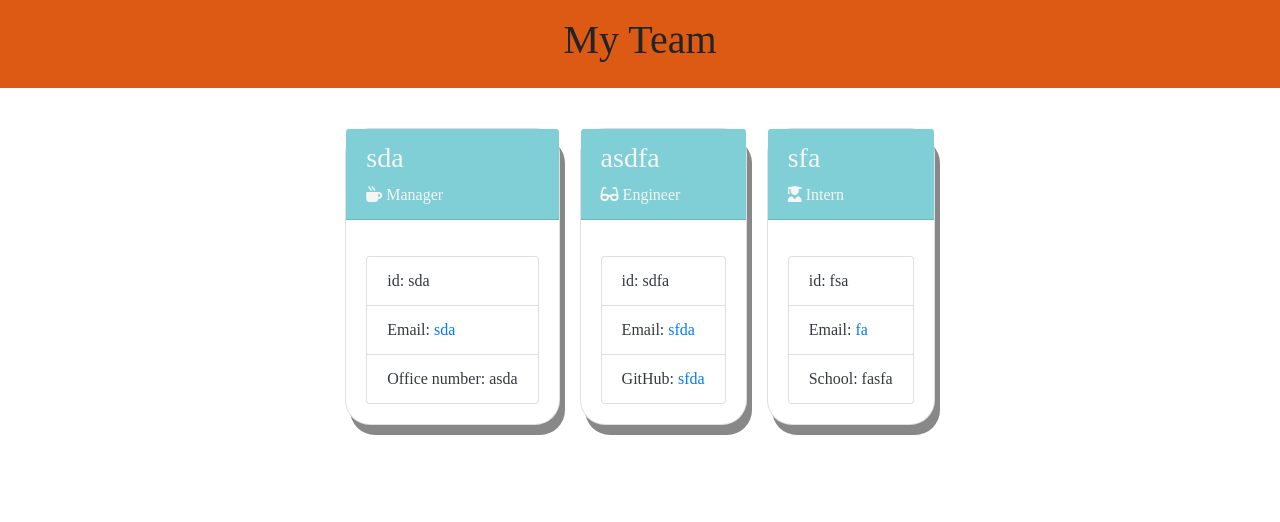
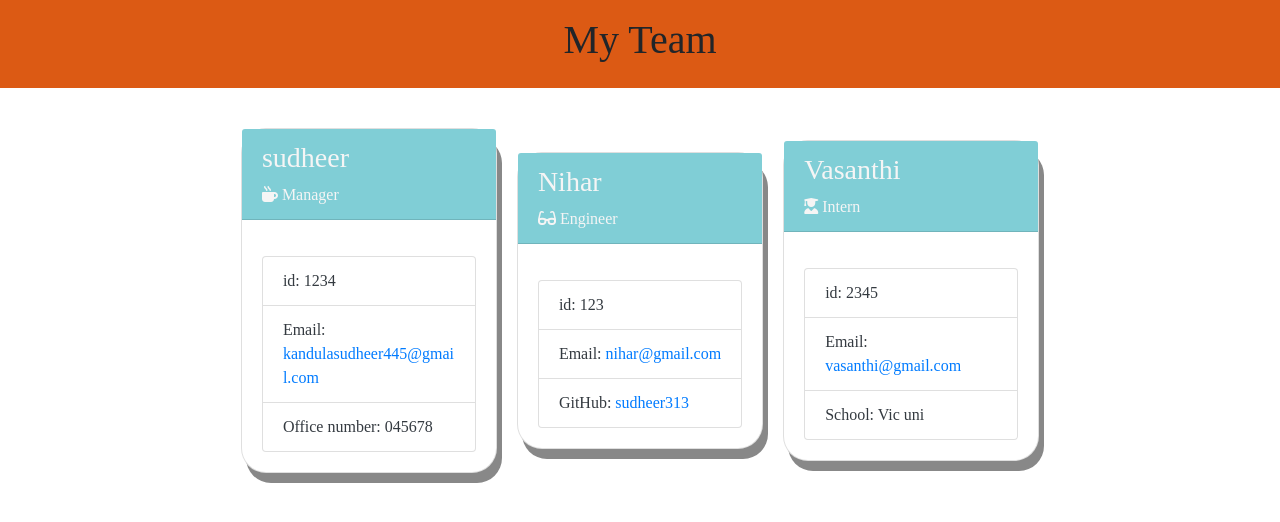
Before and after one commit to sudheer313/10-team-profile-generator, a website: page index.html in a window 1280 px wide. Drawn offline with nearby package versions, Linux system fonts and the light colour scheme.

Commit message:
update readme and js

```diff
--- a/index.html
+++ b/index.html
@@ -19,43 +19,43 @@
                   </span>
               </nav>
             <div class ="card-container">
-               <div class="card mb-3" style="max-width: 19rem;">
-            <div class="card-header"><h3>sda</h3><i class="fa-solid fa-mug-hot"></i> Manager
+               <div class="card mb-3" style="max-width: 16rem;">
+            <div class="card-header"><h3>sudheer</h3><i class="fa-solid fa-mug-hot"></i> Manager
             </div>
             <div class="card-body text-dark">
               <h5 class="card-title"></h5>
               <p class="card-text"></p>
               <ul class="list-group">
-                <li class="list-group-item">id: sda</li>
-                <li class="list-group-item">Email: <a href = "mailto:sda">sda</a></li>
-                <li class="list-group-item">Office number: asda</li>
+                <li class="list-group-item">id: 1234</li>
+                <li class="list-group-item">Email: <a href = "mailto:kandulasudheer445@gmail.com">kandulasudheer445@gmail.com</a></li>
+                <li class="list-group-item">Office number: 045678</li>
               </ul>
             </div>
          </div>
 
 
-        <div class="card mb-3" style="max-width: 18rem;">
-            <div class="card-header"><h3>asdfa</h3><i class="fa-solid fa-glasses"></i> Engineer</div>
+        <div class="card mb-3" style="max-width: 16rem;">
+            <div class="card-header"><h3>Nihar</h3><i class="fa-solid fa-glasses"></i> Engineer</div>
             <div class="card-body text-dark">
               <h5 class="card-title"></h5>
               <p class="card-text"></p>
               <ul class="list-group">
-                <li class="list-group-item">id: sdfa</li>
-                <li class="list-group-item">Email: <a href = "mailto:sfda">sfda</a></li>
-                <li class="list-group-item">GitHub: <a href = "https://github.com/sfda">sfda</a></li>
+                <li class="list-group-item">id: 123</li>
+                <li class="list-group-item">Email: <a href = "mailto:nihar@gmail.com">nihar@gmail.com</a></li>
+                <li class="list-group-item">GitHub: <a href = "https://github.com/sudheer313">sudheer313</a></li>
               </ul>
             </div>
         </div>
 
-        <div class="card mb-3" style="max-width: 18rem;">
-          <div class="card-header"><h3>sfa</h3><i class="fa-solid fa-user-graduate"></i> Intern</div>
+        <div class="card mb-3" style="max-width: 16rem;">
+          <div class="card-header"><h3>Vasanthi</h3><i class="fa-solid fa-user-graduate"></i> Intern</div>
             <div class="card-body text-dark">
               <h5 class="card-title"></h5>
               <p class="card-text"></p>
               <ul class="list-group">
-                <li class="list-group-item">id: fsa</li>
-                <li class="list-group-item">Email: <a href = "mailto:fa">fa</a></li>
-                <li class="list-group-item">School: fasfa</li>
+                <li class="list-group-item">id: 2345</li>
+                <li class="list-group-item">Email: <a href = "mailto:vasanthi@gmail.com">vasanthi@gmail.com</a></li>
+                <li class="list-group-item">School: Vic uni</li>
               </ul>
           </div>
         </div>
--- a/package.json
+++ b/package.json
@@ -241,7 +241,7 @@
     "yocto-queue": "^0.1.0"
   },
   "scripts": {
-    "test": "echo \"Error: no test specified\" && exit 1"
+    "test": "jest"
   },
   "repository": {
     "type": "git",
```
Also changed, not shown: _tests_/engineer.test.js (+3 -3 lines), _tests_/intern.test.js (+2 -2 lines), README.md, dist/assets/images/test1.png (added).
